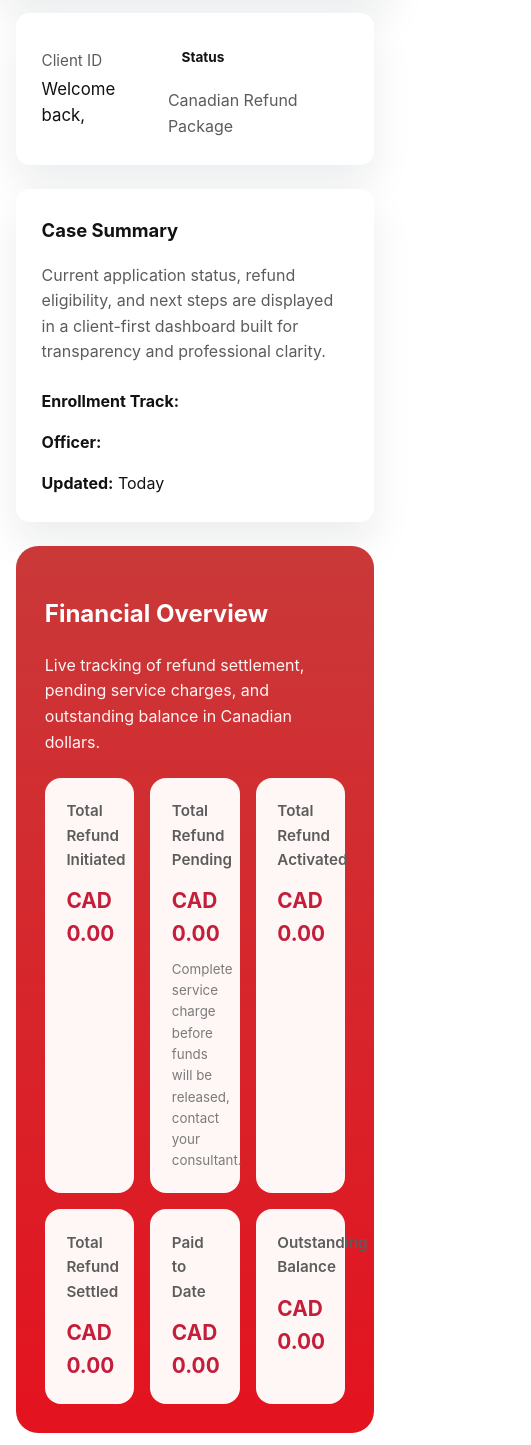
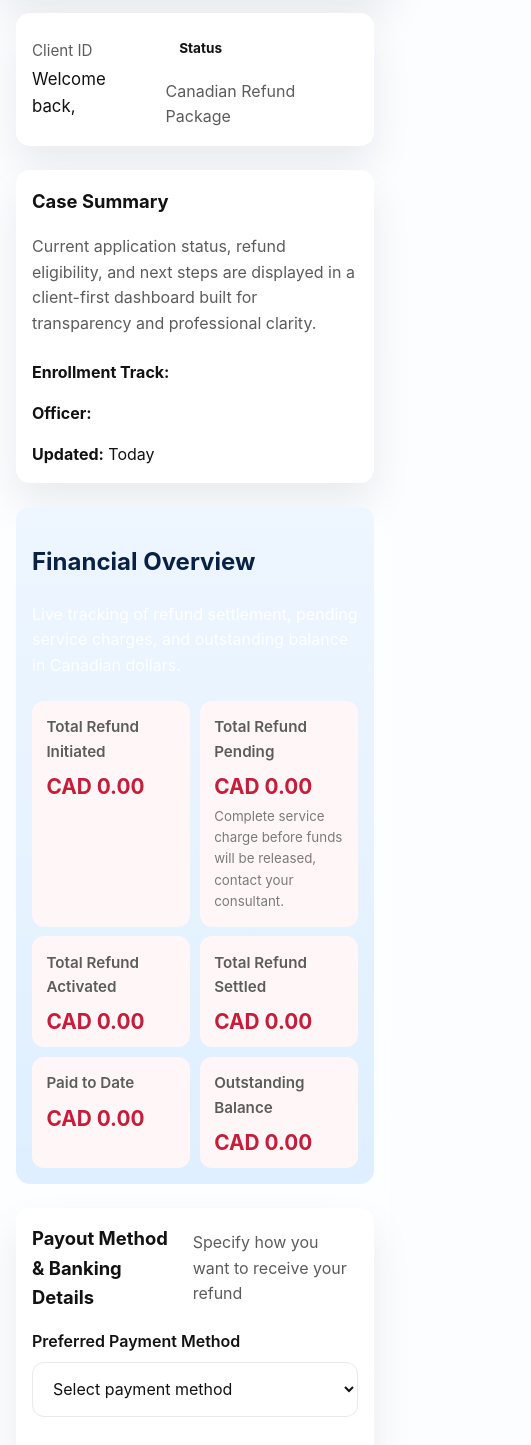
Before and after one commit to Sax883/Bic, a website: page public/client-dashboard.html in a window 390 px wide. Shown: the part 155-1600 px from the top of the page, 531 px wide, since content can reach past the window. Drawn offline with Linux system fonts and the light colour scheme; no server answers.

Commit message:
UI: improve client dashboard and contact styles; responsive fixes

```diff
--- a/public/styles.css
+++ b/public/styles.css
@@ -1,7 +1,7 @@
 :root {
-  --background: #ffffff;
+  --background: #fbfdff;
   --surface: #ffffff;
-  --surface-secondary: #fff6f6;
+  --surface-secondary: #fff7f7;
   --heading: #0b3a66;
   --text: #121212;
   --muted: #5c5c5c;
@@ -304,8 +304,10 @@ nav a.button {
 
 .metric-card p {
   margin: 0;
-  font-size: 1.95rem;
+  font-size: 1.6rem;
   font-weight: 700;
+  line-height: 1.05;
+  overflow-wrap: anywhere;
 }
 
 .table-container {
@@ -385,8 +387,8 @@ textarea {
 
 /* Contact support card style */
 .contact-card {
-  background: linear-gradient(180deg, #fff, #fffaf9);
-  border: 1px solid rgba(11,58,102,0.06);
+  background: linear-gradient(180deg, rgba(199,46,46,0.06), rgba(255,241,241,0.9));
+  border: 1px solid rgba(199,46,46,0.08);
   padding: 1.6rem;
   box-shadow: 0 6px 20px rgba(11,58,102,0.04);
 }
@@ -397,7 +399,29 @@ textarea {
   .table tbody tr { display: block; border: 1px solid var(--border); margin-bottom: 0.9rem; border-radius: 12px; padding: 0.6rem; background: var(--surface); }
   .table td { display: flex; justify-content: space-between; padding: 0.45rem 0; border-bottom: none; }
   .table td::before { content: attr(data-label); color: var(--muted); font-weight:700; margin-right:0.5rem; }
+  /* Reduce padding/margins on client dashboard for mobile */
+  body[data-page="client-dashboard"] .card { padding: 1rem; border-radius: 14px; }
+  body[data-page="client-dashboard"] .hero-visual { padding: 1rem; border-radius: 14px; }
+  body[data-page="client-dashboard"] .metric-grid { grid-template-columns: repeat(2, 1fr); gap:0.6rem; }
+  body[data-page="client-dashboard"] .metric-card { padding: 0.9rem; border-radius:12px; }
+  body[data-page="client-dashboard"] .metric-card p { font-size: 1.1rem; }
+  body[data-page="client-dashboard"] #messages-container { max-height:260px; margin-bottom:0.4rem; }
+  body[data-page="client-dashboard"] #client-message-form { margin-bottom:0.2rem; }
+  body[data-page="client-dashboard"] section.card:last-of-type { margin-bottom: 0.25rem; }
+  /* Make progress step active use under-review color */
+  .progress-stepper .step.active { background: var(--surface-secondary); color: var(--heading); border-radius: 10px; padding: 0.6rem; }
 }
+
+/* Client-dashboard wide styles */
+body[data-page="client-dashboard"] {
+  background: linear-gradient(180deg,#fbfdff,#ffffff);
+}
+body[data-page="client-dashboard"] .card { background: #ffffff; }
+body[data-page="client-dashboard"] .hero-visual { background: linear-gradient(180deg,#eef6ff,#dfefff); color: #072244; }
+body[data-page="client-dashboard"] .status-under-review { background: #eef2ff; color: #34418d; }
+
+/* Homepage contact card stronger color */
+.contact-card { background: linear-gradient(180deg, rgba(13,61,102,0.06), rgba(235,245,255,0.96)); }
 
 .hero-banner {
   display: flex;
```
